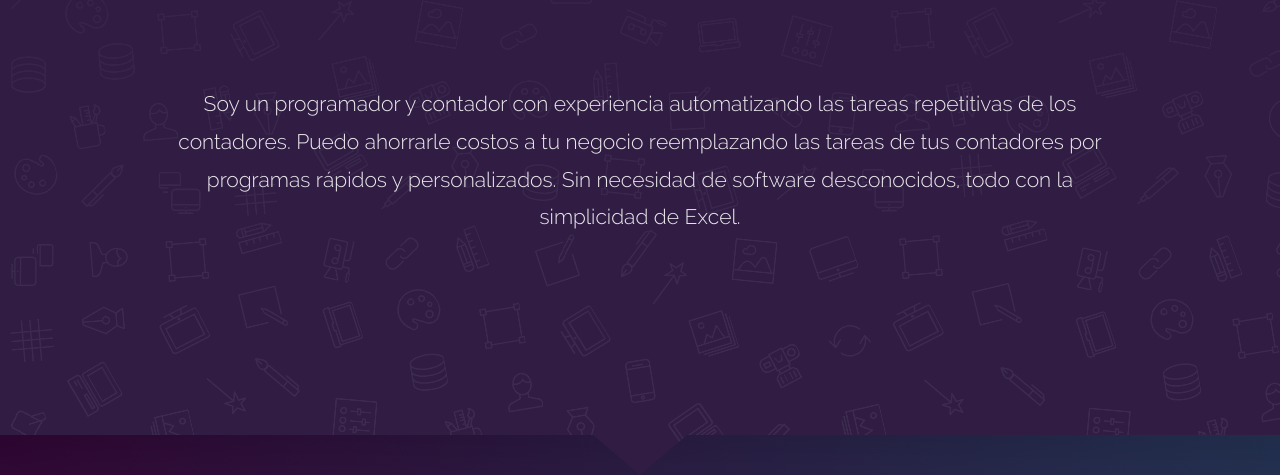
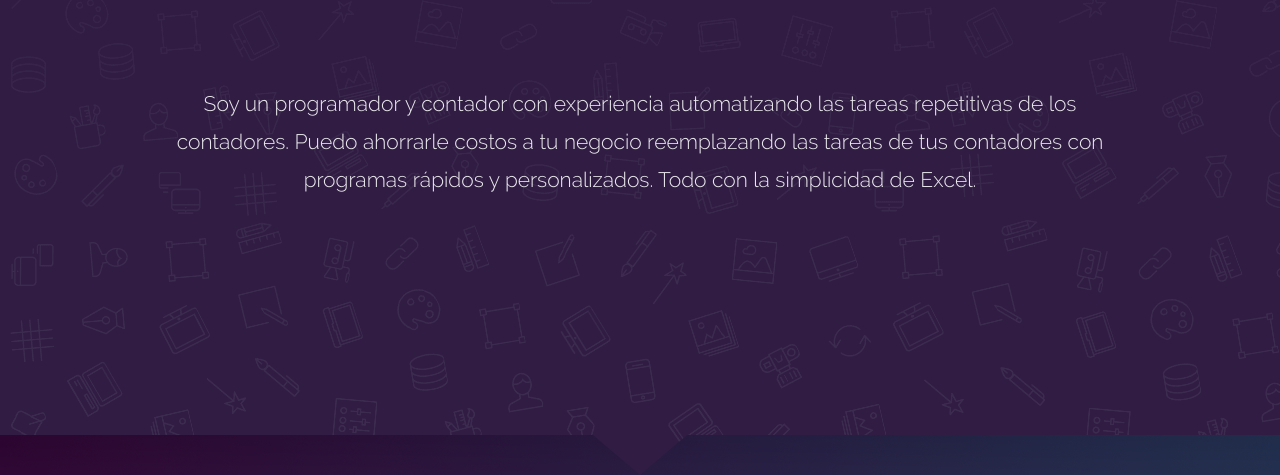
Before and after one commit to rafamph/my-website, a website: page index.html in a window 1280 px wide. Shown: the part 325-800 px from the top of the page. Drawn offline with Linux system fonts and the light colour scheme; files whose address does not match are found by name.

Commit message:
Update index.html

```diff
--- a/index.html
+++ b/index.html
@@ -142,7 +142,7 @@
 					</div>
 				</div>
 				<div class="hero__description">
-					Soy un programador y contador con experiencia automatizando las tareas repetitivas de los contadores. Puedo ahorrarle costos a tu negocio reemplazando las tareas de tus contadores por programas rápidos y personalizados. Sin necesidad de software desconocidos, todo con la simplicidad de Excel.
+					Soy un programador y contador con experiencia automatizando las tareas repetitivas de los contadores. Puedo ahorrarle costos a tu negocio reemplazando las tareas de tus contadores con programas rápidos y personalizados. Todo con la simplicidad de Excel.
 				</div>
 			</div>
 		</div>
```
